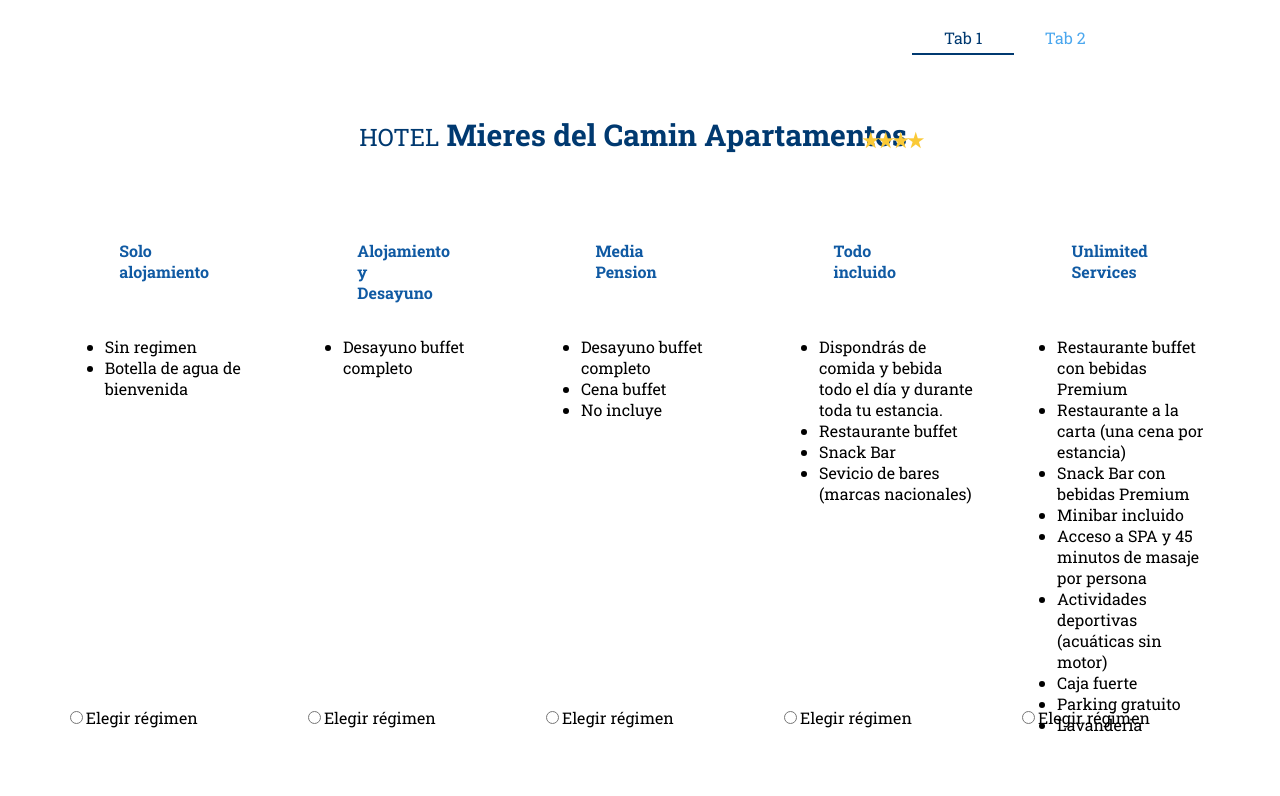
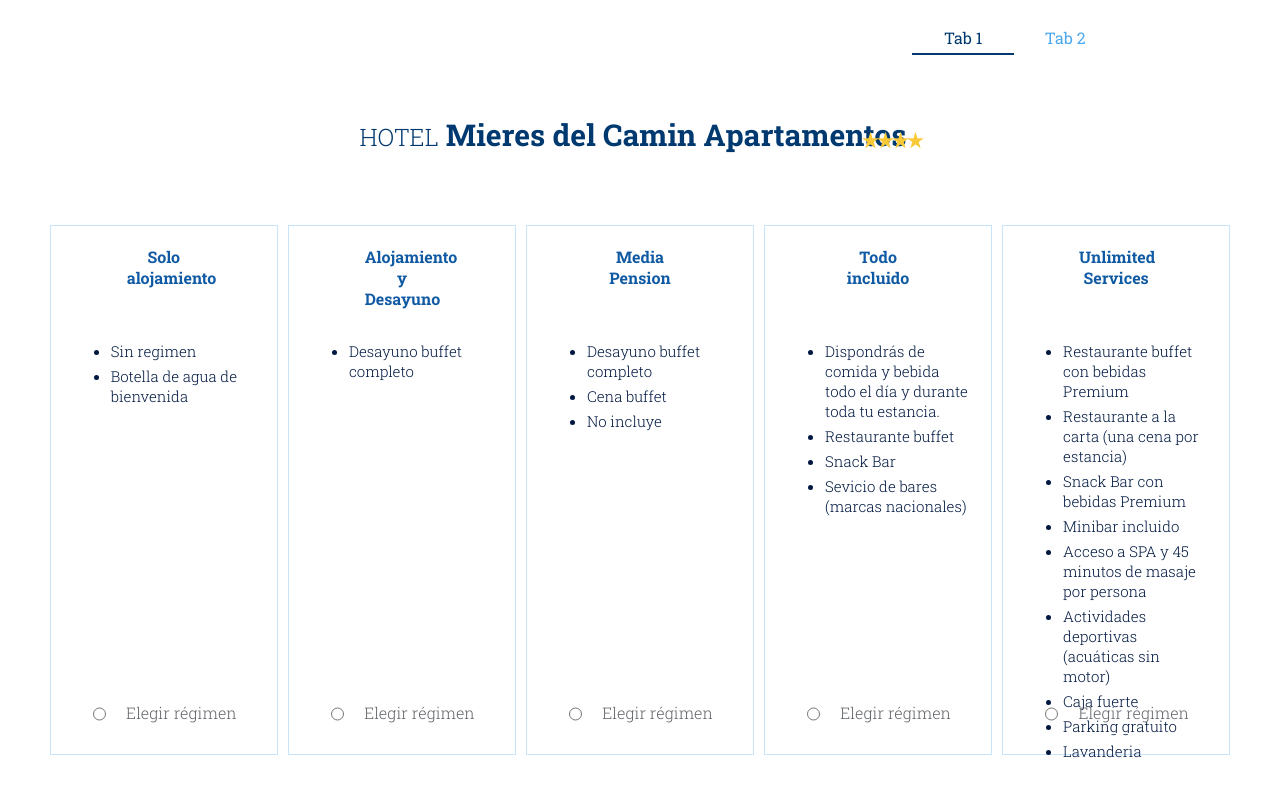
Before and after one commit to marco238/MieresHotel, an Angular app: page / in a window 1280 px wide. Shown: the top 796 px of the page. Built offline with nearby package versions, Linux system fonts and the light colour scheme.

Commit message:
feat: plan cards styles

```diff
--- a/src/app/components/plan-cards/plan-cards.component.html
+++ b/src/app/components/plan-cards/plan-cards.component.html
@@ -17,8 +17,8 @@
         <li>Botella de agua de bienvenida</li>
       </ul>
       <div class="plan-selector">
-        <input type="radio" id="plan-choice" name="" value="email">
-        <label for="plan-choice5">Elegir régimen</label>
+        <input type="radio" id="plan-choice1" name="" value="email">
+        <label for="plan-choice1">Elegir régimen</label>
       </div>
     </div>
 
@@ -28,8 +28,8 @@
         <li>Desayuno buffet completo</li>
       </ul>
       <div class="plan-selector">
-        <input type="radio" id="plan-choice" name="" value="email">
-        <label for="plan-choice5">Elegir régimen</label>
+        <input type="radio" id="plan-choice2" name="" value="email">
+        <label for="plan-choice2">Elegir régimen</label>
       </div>
     </div>
 
@@ -41,8 +41,8 @@
         <li>No incluye</li>
       </ul>
       <div class="plan-selector">
-        <input type="radio" id="plan-choice" name="" value="email">
-        <label for="plan-choice5">Elegir régimen</label>
+        <input type="radio" id="plan-choice3" name="" value="email">
+        <label for="plan-choice3">Elegir régimen</label>
       </div>
     </div>
 
@@ -55,8 +55,8 @@
         <li>Sevicio de bares (marcas nacionales)</li>
       </ul>
       <div class="plan-selector">
-        <input type="radio" id="plan-choice" name="" value="email">
-        <label for="plan-choice5">Elegir régimen</label>
+        <input type="radio" id="plan-choice4" name="" value="email">
+        <label for="plan-choice4">Elegir régimen</label>
       </div>
     </div>
 
@@ -74,7 +74,7 @@
         <li>Lavanderia</li>
       </ul>
       <div class="plan-selector">
-        <input type="radio" id="plan-choice" name="" value="email">
+        <input type="radio" id="plan-choice5" name="" value="email">
         <label for="plan-choice5">Elegir régimen</label>
       </div>
     </div>
--- a/src/sass/styles.scss
+++ b/src/sass/styles.scss
@@ -1,4 +1,4 @@
-@import url('https://fonts.googleapis.com/css?family=Roboto+Slab:400,700');
+@import url('https://fonts.googleapis.com/css?family=Roboto+Slab:300,400,700');
 
 body {
   margin: 0;
@@ -48,7 +48,7 @@ body {
       font-weight: bold;
       span {
         font-size: 24px;
-        font-weight: normal;
+        font-weight: 300;
       }
     }
     .stars {
@@ -70,18 +70,47 @@ body {
       width: 19%;
       height: 488px;
       position: relative;
-      margin: 20px;
+      margin: 5px;
+      padding: 20px;
+      border: 1px solid rgba(75, 167, 238, 0.3);
       h3 {
-        width: 45%;
+        width: 40%;
         height: 80px;
         margin: 0 auto;
         font-size: 16px;
         color: #105AA3;
+        text-align: center;
+      }
+      ul {
+        font-weight: 300;
+        font-size: 15px;
+        color: #001841;
+        li {
+          margin-bottom: 5px;
+        }
       }
       .plan-selector {
         position: absolute;
         bottom: 0;
+        left: 0;
+        width: 70%;
+        margin-bottom: 20px;
+        margin-left: 15%;
+        padding: 10px;
+        display: flex;
+        justify-content: center;
+        border: 1px solid #fff;
+        font-size: 16px;
+        font-weight: 300;
+        color: #616469;
+        input {
+          margin-right: 20px;
+          margin-left: -20px;
+        }
       }
+    }
+    .card:hover {
+      border: 1px solid rgba(75, 167, 238, 1);
     }
   }
 }
--- a/src/styles.css
+++ b/src/styles.css
@@ -1,4 +1,4 @@
-@import url("https://fonts.googleapis.com/css?family=Roboto+Slab:400,700");
+@import url("https://fonts.googleapis.com/css?family=Roboto+Slab:300,400,700");
 body {
   margin: 0;
   font-family: "Roboto Slab", serif;
@@ -50,7 +50,7 @@ body {
 }
 .section .hotel-name h1 span {
   font-size: 24px;
-  font-weight: normal;
+  font-weight: 300;
 }
 .section .hotel-name .stars {
   color: #FAC937;
@@ -70,18 +70,47 @@ body {
   width: 19%;
   height: 488px;
   position: relative;
-  margin: 20px;
+  margin: 5px;
+  padding: 20px;
+  border: 1px solid rgba(75, 167, 238, 0.3);
 }
 .section .plan-cards .card h3 {
-  width: 45%;
+  width: 40%;
   height: 80px;
   margin: 0 auto;
   font-size: 16px;
   color: #105AA3;
+  text-align: center;
+}
+.section .plan-cards .card ul {
+  font-weight: 300;
+  font-size: 15px;
+  color: #001841;
+}
+.section .plan-cards .card ul li {
+  margin-bottom: 5px;
 }
 .section .plan-cards .card .plan-selector {
   position: absolute;
   bottom: 0;
+  left: 0;
+  width: 70%;
+  margin-bottom: 20px;
+  margin-left: 15%;
+  padding: 10px;
+  display: flex;
+  justify-content: center;
+  border: 1px solid #fff;
+  font-size: 16px;
+  font-weight: 300;
+  color: #616469;
+}
+.section .plan-cards .card .plan-selector input {
+  margin-right: 20px;
+  margin-left: -20px;
+}
+.section .plan-cards .card:hover {
+  border: 1px solid #4ba7ee;
 }
 
 /*# sourceMappingURL=styles.css.map */
```
Also changed, not shown: 1 other file (tests, documents, lock files or other folders).
